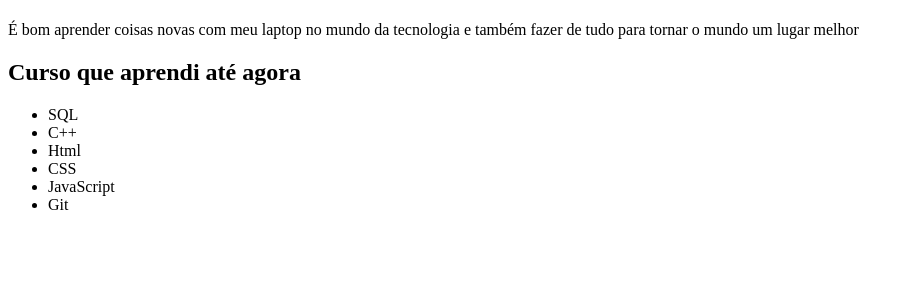
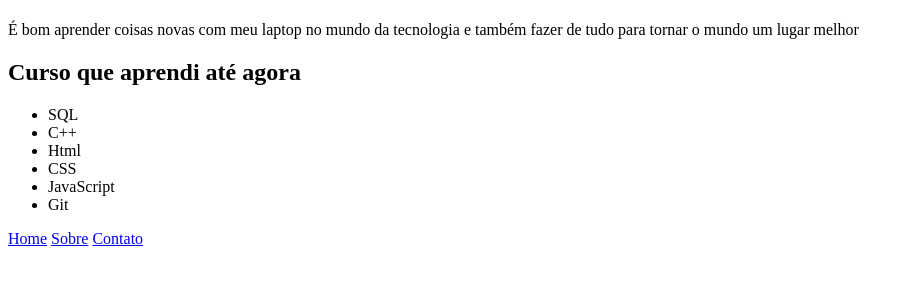
Before and after one commit to Josueize/my-github-tarefa, a plain HTML site: page index.html in a window 1280 px wide. Shown: the part 59-344 px from the top of the page, without its empty margins (0-914 px from the left). Drawn offline with Linux system fonts and the light colour scheme.

Commit message:
Update index.html

```diff
--- a/index.html
+++ b/index.html
@@ -24,6 +24,11 @@
             <li>JavaScript</li>
             <li>Git</li>
         </ul>
+        <nav>
+            <a href="home.html">Home</a>
+            <a href="sobre.html">Sobre</a>
+            <a href="contato.html">Contato</a>
+        </nav>
 
     </div>
 
```
